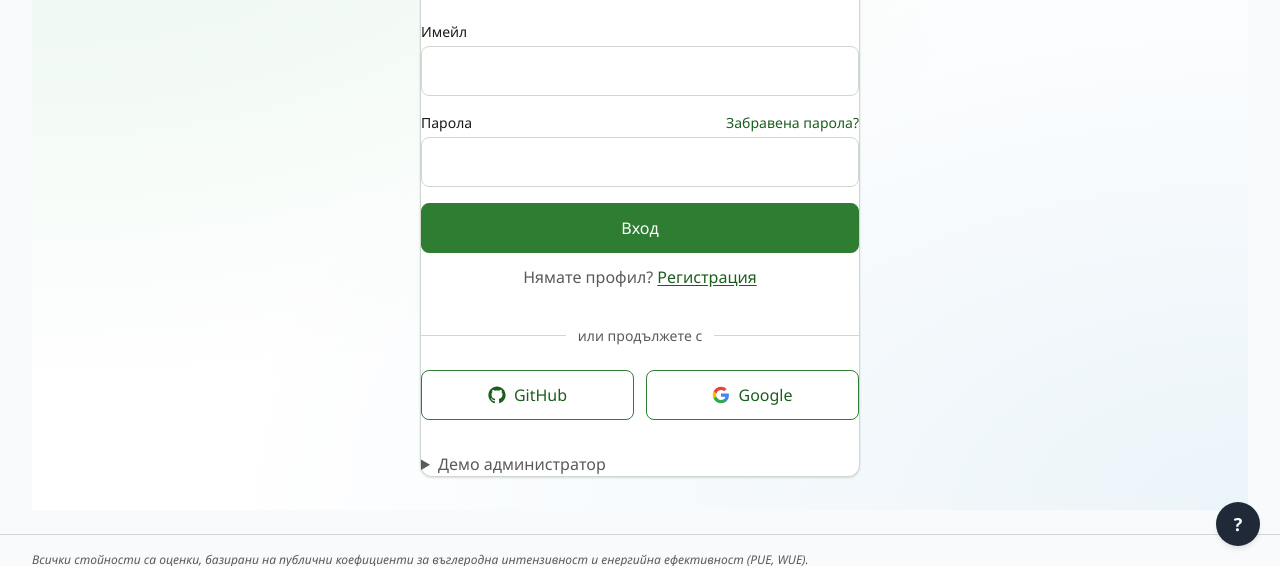
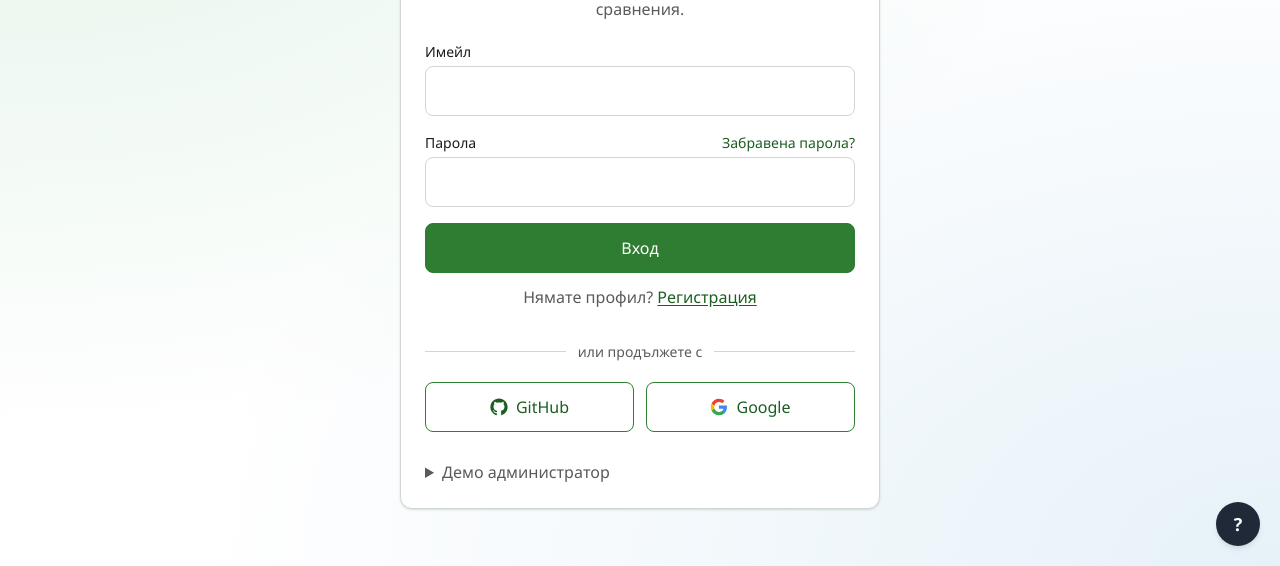
Before and after one commit to ba1chev/AICO, a website built with Vite: page index.html in a window 1280 px wide. Both pictures are taken after a click on the link "Настройки". Shown: the part 234-800 px from the top of the page. Built offline with nearby package versions, Linux system fonts and the light colour scheme.

Commit message:
Make login background full-bleed across viewport
Moved the auth gradient from a wrapper inside the card onto `.app-main`
itself for guest routes, so the soft tint covers the full window
instead of being clipped to the 1400px content max-width. Removed the
now-redundant `.auth-bleed` wrapper from LoginView.

```diff
--- a/src/domains/auth/views/LoginView.ts
+++ b/src/domains/auth/views/LoginView.ts
@@ -7,7 +7,6 @@ import { SEED_ADMIN_EMAIL, SEED_ADMIN_PASSWORD } from '../services/seedAdmin';
 export class LoginView extends View {
   protected override render(): string {
     return `
-      <div class="auth-bleed">
       <section class="card auth-card">
         <div class="auth-hero">
           <span class="auth-hero__icon" aria-hidden="true">
@@ -62,28 +61,16 @@ export class LoginView extends View {
           </p>
         </details>
       </section>
-      </div>
 
       <style>
-        .auth-bleed {
-          min-height: calc(100vh - 80px);
-          display: flex;
-          align-items: center;
-          justify-content: center;
-          padding: var(--space-6) var(--space-4);
-          background:
-            radial-gradient(ellipse at top left, color-mix(in srgb, var(--color-co2e) 10%, transparent), transparent 60%),
-            radial-gradient(ellipse at bottom right, color-mix(in srgb, var(--color-water) 8%, transparent), transparent 60%),
-            var(--color-bg);
-        }
         .auth-card {
-          max-width: 440px;
+          max-width: 480px;
           width: 100%;
-          margin: 0;
+          margin: var(--space-6) auto;
           display: flex;
           flex-direction: column;
-          gap: var(--space-4);
-          padding: var(--space-7) var(--space-6);
+          gap: var(--space-3);
+          padding: var(--space-6);
         }
         .auth-hero {
           display: flex;
--- a/src/styles/layout.css
+++ b/src/styles/layout.css
@@ -115,7 +115,20 @@
   top: 0;
   z-index: var(--z-sticky);
 }
+#app.app--auth .app-main {
+  max-width: none;
+  padding: 0;
+  background:
+    radial-gradient(ellipse at top left, color-mix(in srgb, var(--color-co2e) 12%, transparent), transparent 60%),
+    radial-gradient(ellipse at bottom right, color-mix(in srgb, var(--color-water) 10%, transparent), transparent 60%),
+    var(--color-bg);
+  display: flex;
+  align-items: center;
+  justify-content: center;
+  min-height: 100vh;
+}
 #app.app--auth .app-topbar { display: none; }
+#app.app--auth .app-footer { display: none; }
 
 .app-topbar__title { font-size: var(--fs-md); font-weight: var(--fw-semibold); color: var(--color-text); }
 .app-topbar__subtitle { font-size: var(--fs-sm); color: var(--color-text-muted); }
```
Lines whose indentation alone changed are shown as unchanged.
